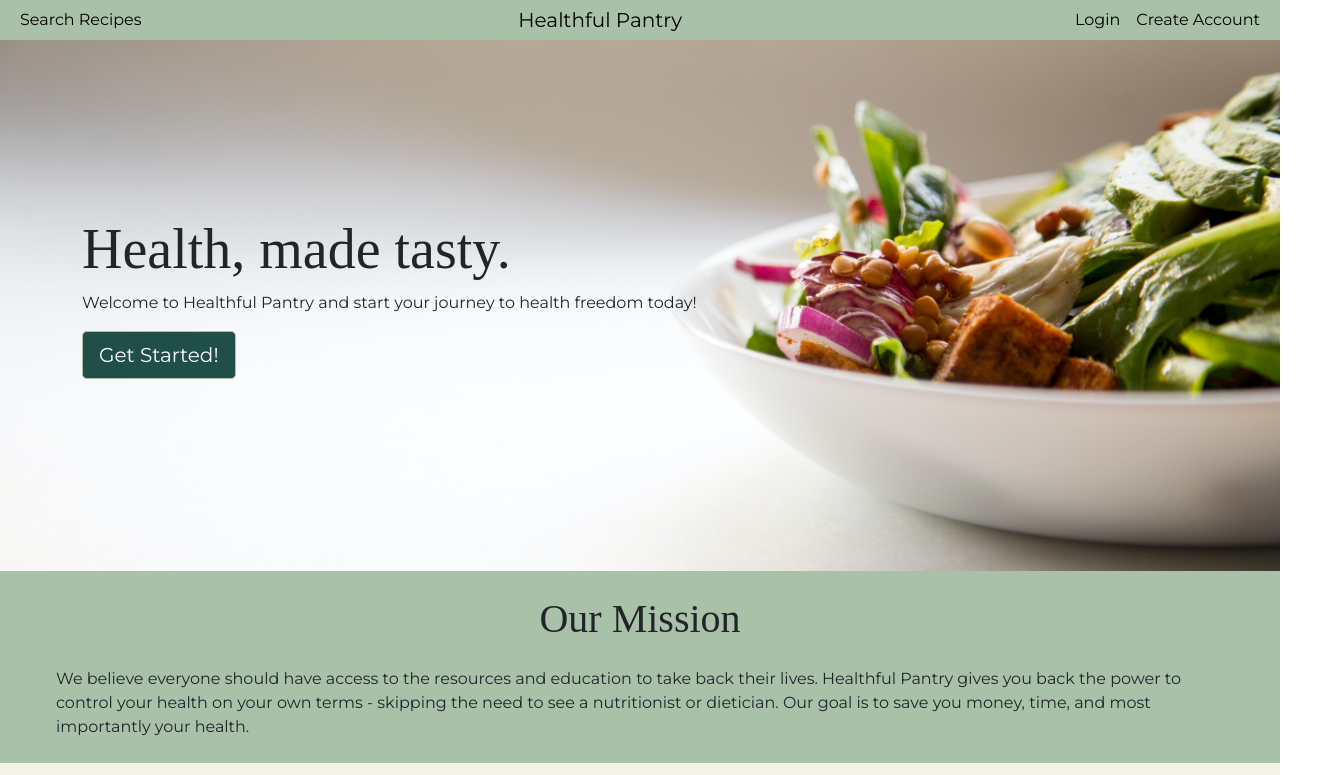
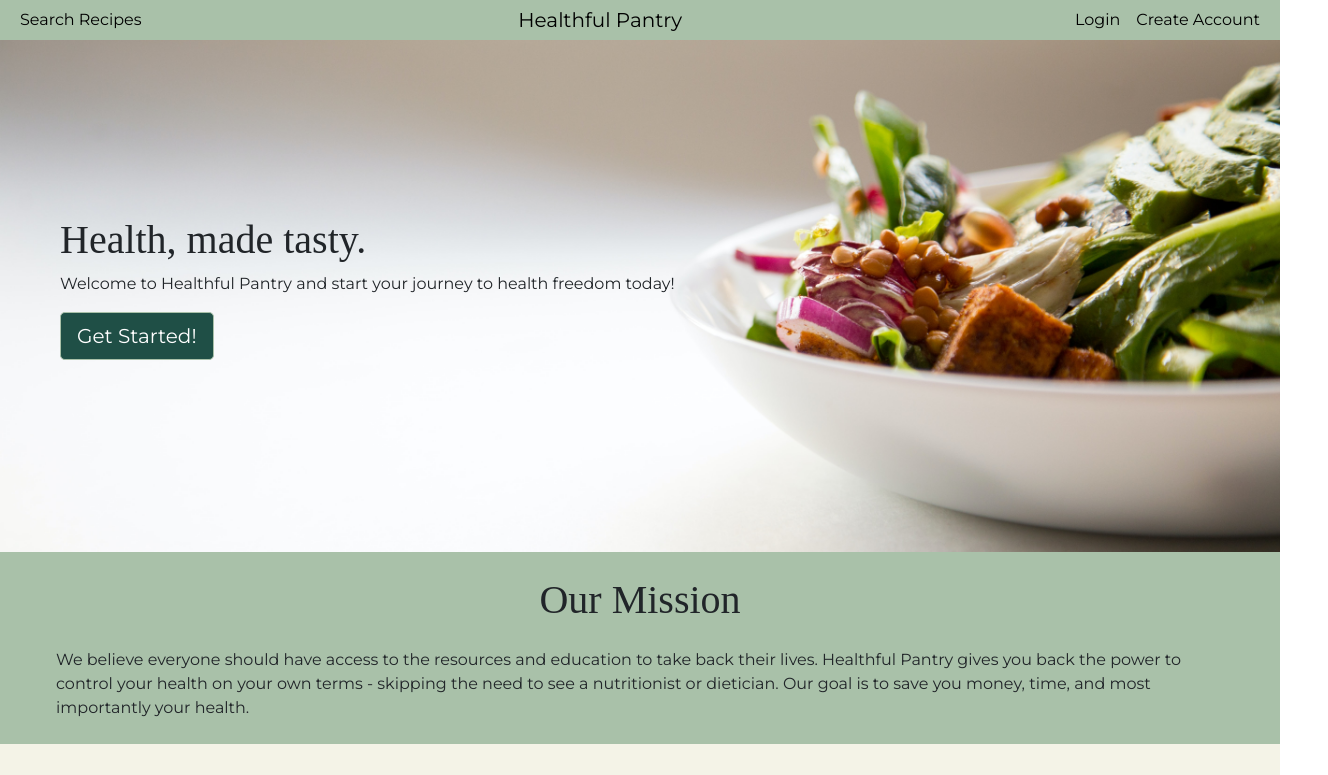
Before and after one commit to charlenebatiste/the-healthful-pantry, a React (Create React App) app: page / in a window 1280 px wide. Shown: the top 775 px of the page, 1328 px wide, since content can reach past the window. Built offline with nearby package versions, Linux system fonts and the light colour scheme; no server answers.

Commit message:
fixed hero styling

```diff
--- a/src/components/Hero.jsx
+++ b/src/components/Hero.jsx
@@ -4,18 +4,21 @@ import "./css/Hero.css";
 const Hero = () => {
 	return (
 		<div className="jumbotron">
-			<div className="container-sm">
-				<h1 className="display-4">
-					Health, made tasty.{" "}
-				</h1>
-				<p className="body">
-					Welcome to Healthful Pantry
-					and start your journey to
-					health freedom today!
-				</p>
-
-				{/* <p className="body">Eat your way back to health and fight back from chronic illness and disease. </p> */}
-				<p className="lead">
+			<div className="container-fluid">
+				<div className="row">
+					<h1 className="hero__header mx-5">
+						Health, made tasty.
+					</h1>
+				</div>
+				<div className="row">
+					<p className="col-sm-6 hero__content mx-5">
+						Welcome to Healthful
+						Pantry and start your
+						journey to health freedom
+						today!
+					</p>
+				</div>
+				<p className="lead mx-5">
 					<a
 						className="btn btn-primary btn-lg"
 						href="/search"
--- a/src/components/css/Hero.css
+++ b/src/components/css/Hero.css
@@ -14,6 +14,11 @@
 	border-radius: 0;
 }
 
+.hero__header,
+.hero__content {
+	text-align: left;
+}
+
 .btn {
 	background-color: #1f4f46;
 	color: white;
```
